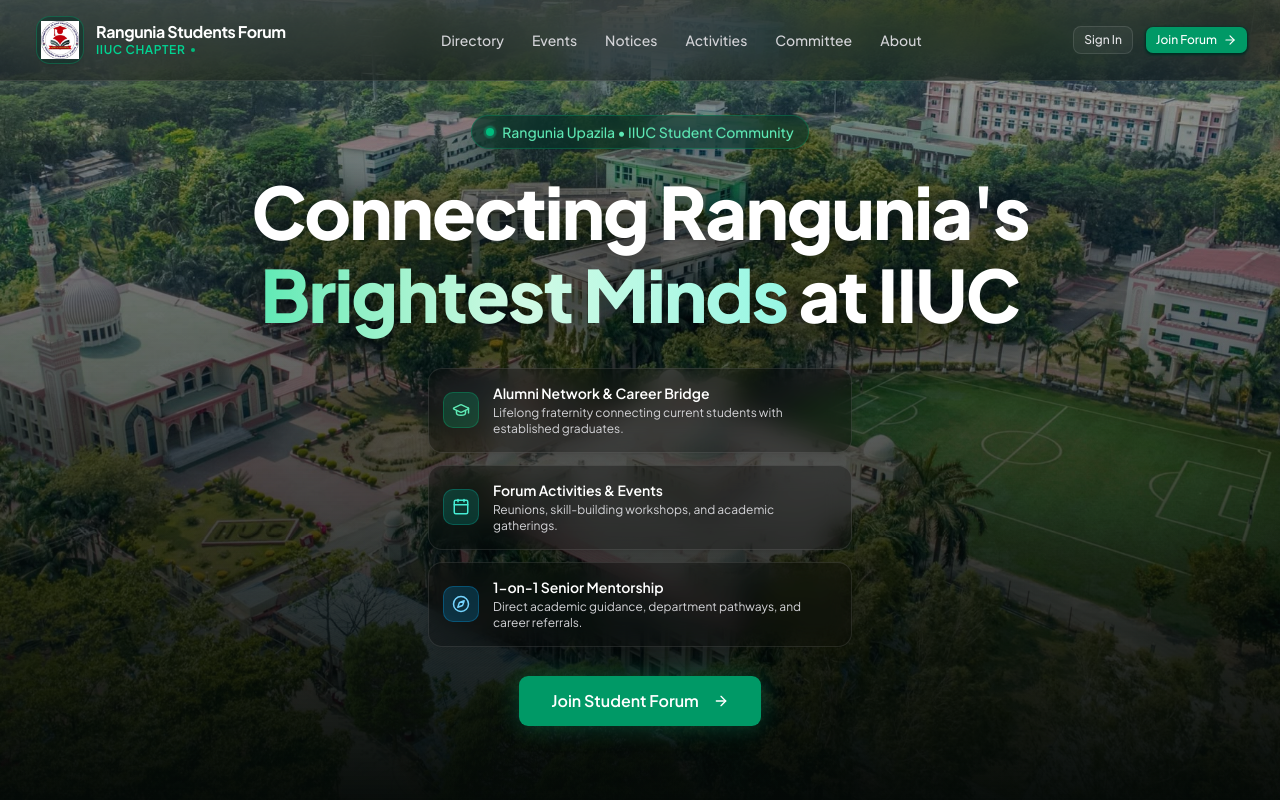
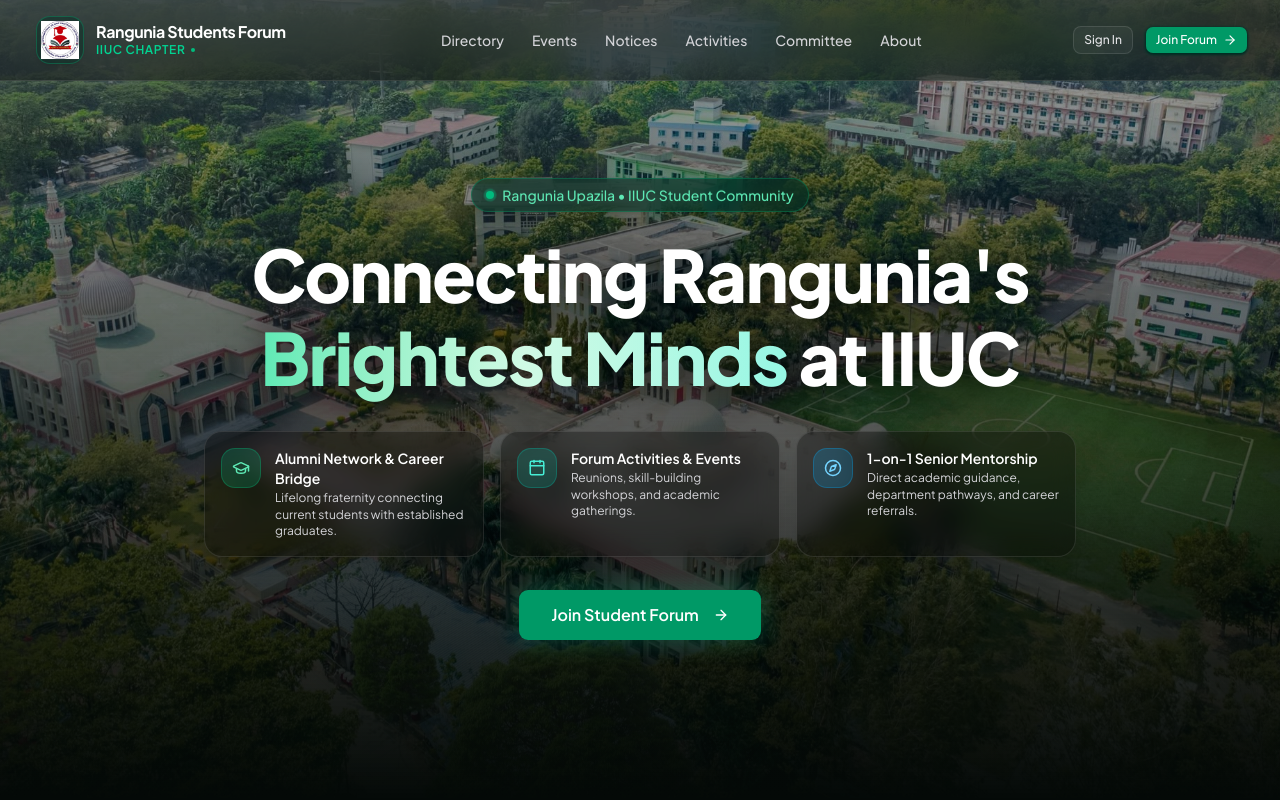
Before and after one commit to Abdul-Ahad-CSE/Rangunia-Student-Forum-IIUC, a Next.js app: page / in a window 1280 px wide. Shown: the top 800 px of the page. Built offline with nearby package versions, Linux system fonts and the light colour scheme; no server answers; the database is empty.

Commit message:
feat(hero): make the three feature cards side-by-side in desktop view

```diff
--- a/src/features/landing/components/hero-section.tsx
+++ b/src/features/landing/components/hero-section.tsx
@@ -143,14 +143,14 @@ export function HeroSection({ introFinished = false }: HeroSectionProps) {
               at IIUC
             </motion.h1>
 
-            {/* 3 Compact Translucent Feature Cards */}
+            {/* 3 Compact Translucent Feature Cards (Mobile: Vertical Stack | Desktop: 3-Column Side-by-Side Grid) */}
             <motion.div
               variants={itemVariants}
-              className="mt-30 sm:mt-8 flex flex-col gap-2.5 sm:gap-3 w-full max-w-md px-3 text-left"
+              className="mt-6 sm:mt-8 flex flex-col md:grid md:grid-cols-3 gap-2.5 sm:gap-3.5 lg:gap-4 w-full max-w-md md:max-w-4xl lg:max-w-5xl px-3 text-left"
             >
               {/* Card A: Alumni Network */}
-              <div className="flex items-center gap-3 sm:gap-3.5 rounded-xl border border-white/10 bg-black/30 backdrop-blur-md p-3 sm:p-3.5 shadow-lg transition-all hover:bg-black/45 hover:border-emerald-500/30">
-                <div className="flex h-8 w-8 sm:h-9 sm:w-9 shrink-0 items-center justify-center rounded-lg border border-emerald-500/30 bg-emerald-500/20 text-emerald-300">
+              <div className="flex items-center md:items-start gap-3 sm:gap-3.5 rounded-xl md:rounded-2xl border border-white/10 bg-black/30 backdrop-blur-md p-3 sm:p-4 shadow-lg transition-all hover:bg-black/45 hover:border-emerald-500/30">
+                <div className="flex h-8 w-8 sm:h-9 sm:w-9 md:h-10 md:w-10 shrink-0 items-center justify-center rounded-lg md:rounded-xl border border-emerald-500/30 bg-emerald-500/20 text-emerald-300">
                   <GraduationCap className="h-4 w-4 sm:h-4.5 sm:w-4.5" />
                 </div>
                 <div>
@@ -164,8 +164,8 @@ export function HeroSection({ introFinished = false }: HeroSectionProps) {
               </div>
 
               {/* Card B: Activities & Events */}
-              <div className="flex items-center gap-3 sm:gap-3.5 rounded-xl border border-white/10 bg-black/30 backdrop-blur-md p-3 sm:p-3.5 shadow-lg transition-all hover:bg-black/45 hover:border-teal-500/30">
-                <div className="flex h-8 w-8 sm:h-9 sm:w-9 shrink-0 items-center justify-center rounded-lg border border-teal-500/30 bg-teal-500/20 text-teal-300">
+              <div className="flex items-center md:items-start gap-3 sm:gap-3.5 rounded-xl md:rounded-2xl border border-white/10 bg-black/30 backdrop-blur-md p-3 sm:p-4 shadow-lg transition-all hover:bg-black/45 hover:border-teal-500/30">
+                <div className="flex h-8 w-8 sm:h-9 sm:w-9 md:h-10 md:w-10 shrink-0 items-center justify-center rounded-lg md:rounded-xl border border-teal-500/30 bg-teal-500/20 text-teal-300">
                   <Calendar className="h-4 w-4 sm:h-4.5 sm:w-4.5" />
                 </div>
                 <div>
@@ -179,8 +179,8 @@ export function HeroSection({ introFinished = false }: HeroSectionProps) {
               </div>
 
               {/* Card C: 1-on-1 Mentorship */}
-              <div className="flex items-center gap-3 sm:gap-3.5 rounded-xl border border-white/10 bg-black/30 backdrop-blur-md p-3 sm:p-3.5 shadow-lg transition-all hover:bg-black/45 hover:border-sky-500/30">
-                <div className="flex h-8 w-8 sm:h-9 sm:w-9 shrink-0 items-center justify-center rounded-lg border border-sky-500/30 bg-sky-500/20 text-sky-300">
+              <div className="flex items-center md:items-start gap-3 sm:gap-3.5 rounded-xl md:rounded-2xl border border-white/10 bg-black/30 backdrop-blur-md p-3 sm:p-4 shadow-lg transition-all hover:bg-black/45 hover:border-sky-500/30">
+                <div className="flex h-8 w-8 sm:h-9 sm:w-9 md:h-10 md:w-10 shrink-0 items-center justify-center rounded-lg md:rounded-xl border border-sky-500/30 bg-sky-500/20 text-sky-300">
                   <Compass className="h-4 w-4 sm:h-4.5 sm:w-4.5" />
                 </div>
                 <div>
@@ -197,7 +197,7 @@ export function HeroSection({ introFinished = false }: HeroSectionProps) {
             {/* Primary Action Button (Centered directly below the 3 cards) */}
             <motion.div
               variants={itemVariants}
-              className="mt-6 sm:mt-7 w-full max-w-md px-3 flex justify-center"
+              className="mt-6 sm:mt-8 w-full flex justify-center px-3"
             >
               <Link href="/register" className="w-full sm:w-auto">
                 <Button
```
Also changed, not shown: 1 other file (tests, documents, lock files or other folders).
